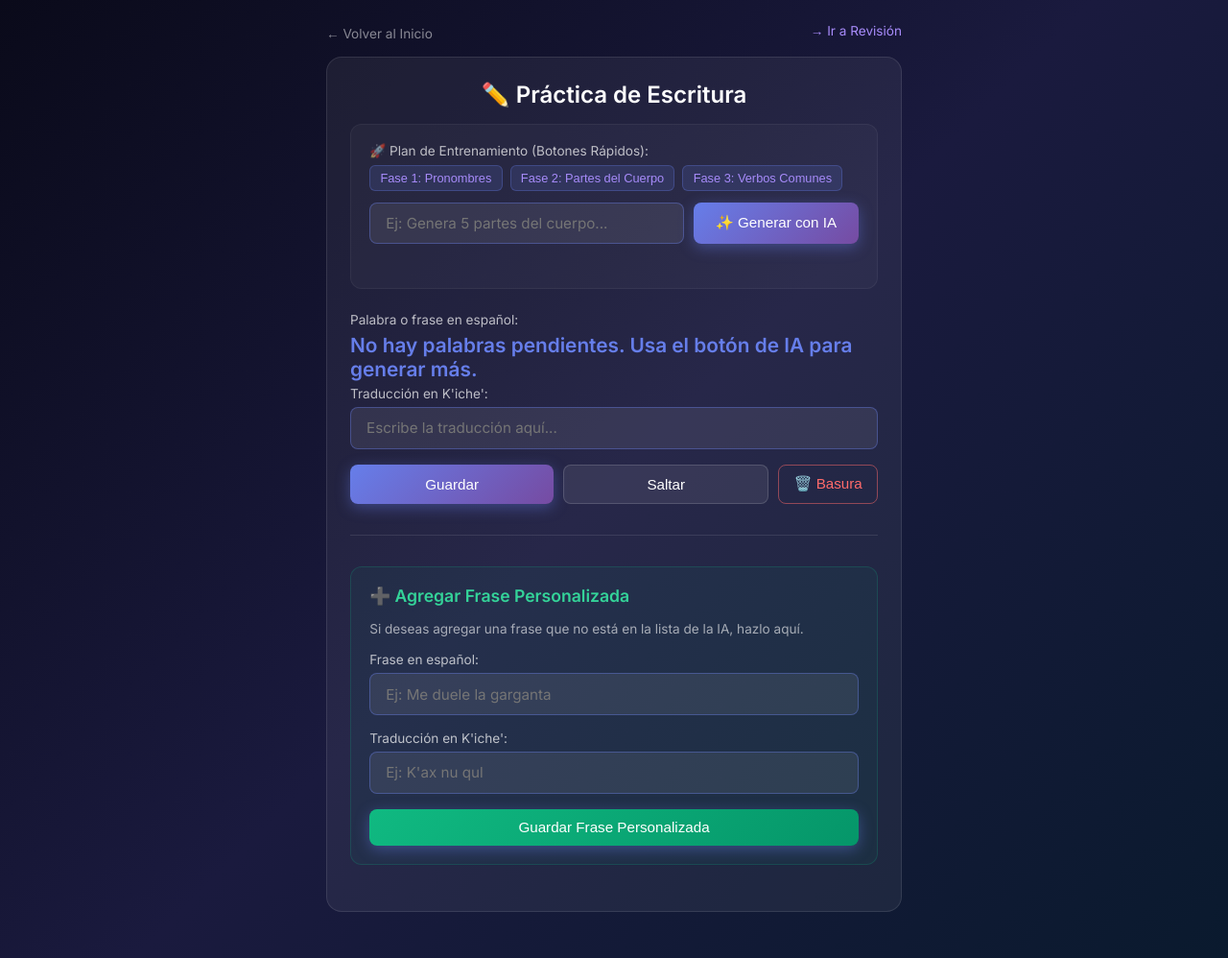
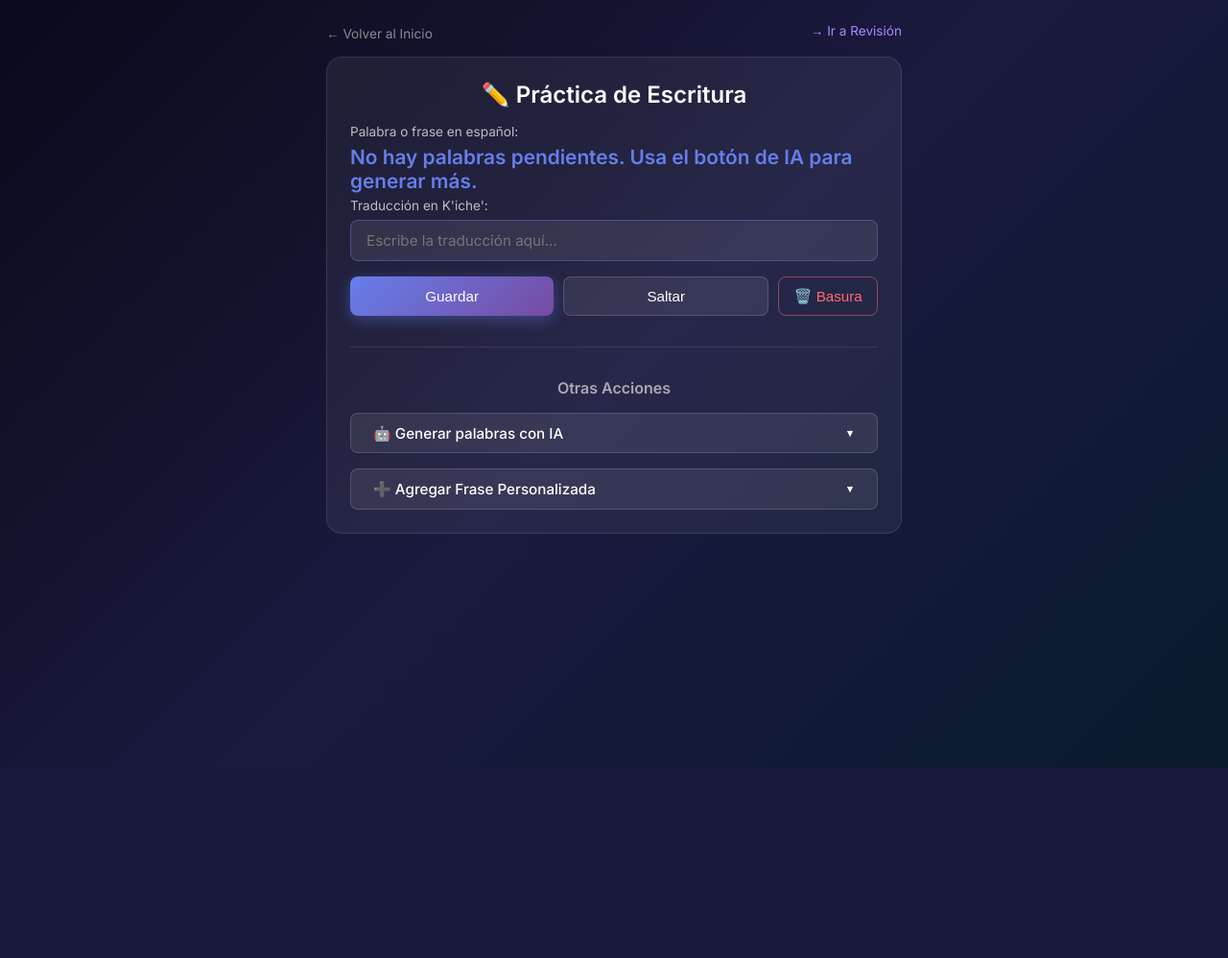
Before and after one commit to XibalBalam/traductor_kiche, a Flask app: page /escritura in a window 1280 px wide. Shown: the whole page at 96% size. After the commit the page ends 800 px from the top, so only its background shows below. Run offline with Flask 3, Linux system fonts and the light colour scheme.

Commit message:
Reorganizar layout de modulo de escritura, ocultando opciones extra en modales desplegables

```diff
--- a/templates/escritura.html
+++ b/templates/escritura.html
@@ -173,7 +173,6 @@
             background: rgba(255, 255, 255, 0.03);
             border-radius: 12px;
             padding: 1.2rem;
-            margin-bottom: 1.5rem;
             border: 1px solid rgba(255, 255, 255, 0.05);
         }
 
@@ -215,6 +214,43 @@
             min-width: 200px;
             margin-bottom: 0;
         }
+
+        details.collapsible-section > summary {
+            list-style: none;
+            cursor: pointer;
+            user-select: none;
+            display: flex;
+            justify-content: space-between;
+            align-items: center;
+        }
+
+        details.collapsible-section > summary::-webkit-details-marker {
+            display: none;
+        }
+
+        details.collapsible-section > summary::after {
+            content: '▼';
+            font-size: 0.7em;
+            transition: transform 0.2s;
+        }
+
+        details.collapsible-section[open] > summary::after {
+            transform: rotate(180deg);
+        }
+
+        details.collapsible-section[open] > summary {
+            background: rgba(255, 255, 255, 0.15);
+            border-bottom-left-radius: 0;
+            border-bottom-right-radius: 0;
+            border-bottom-color: transparent;
+        }
+
+        details.collapsible-section[open] > .section-box {
+            border-top-left-radius: 0;
+            border-top-right-radius: 0;
+            border-top: none;
+            margin-top: 0;
+        }
     </style>
 </head>
 <body>
@@ -226,21 +262,7 @@
     <div class="card">
         <h2>✏️ Práctica de Escritura</h2>
 
-        <div class="section-box">
-            <label>🚀 Plan de Entrenamiento (Botones Rápidos):</label>
-            <div style="display: flex; gap: 8px; margin-bottom: 12px; flex-wrap: wrap;">
-                <button class="btn-small" type="button" onclick="document.getElementById('instruccion-ia').value='Genera 10 pronombres personales y posesivos básicos (yo, tú, mi, tu, etc). En SINGULAR.'; return false;">Fase 1: Pronombres</button>
-                <button class="btn-small" type="button" onclick="document.getElementById('instruccion-ia').value='Genera 20 partes anatómicas del cuerpo humano, estrictamente en SINGULAR y sin determinantes (ej. ojo, mano, nariz).'; return false;">Fase 2: Partes del Cuerpo</button>
-                <button class="btn-small" type="button" onclick="document.getElementById('instruccion-ia').value='Genera 15 verbos médicos o de acción comunes en consulta (ej. doler, respirar, tragar) en infinitivo.'; return false;">Fase 3: Verbos Comunes</button>
-            </div>
-
-            <div class="ia-input-group">
-                <input type="text" id="instruccion-ia" placeholder="Ej: Genera 5 partes del cuerpo...">
-                <button type="button" id="btn-ia" class="btn-primary" onclick="generarIA()" style="flex: 0 0 auto;">✨ Generar con IA</button>
-            </div>
-            <div id="ia-status" style="font-size: 0.85rem; color: rgba(255,255,255,0.5); min-height: 1.2em;"></div>
-        </div>
-
+        <!-- 1. MAIN FIELD AND ACTIONS -->
         <form method="POST">
             <label for="espanol">Palabra o frase en español:</label>
             <div class="word-display">
@@ -261,22 +283,7 @@
             </div>
         </form>
 
-        <hr style="margin: 2rem 0; border: 0; border-top: 1px solid rgba(255,255,255,0.1);">
-
-        <div class="section-box" style="background: rgba(16, 185, 129, 0.05); border-color: rgba(16, 185, 129, 0.2);">
-            <h3 style="color: #34d399; font-size: 1.1rem; margin-top: 0;">➕ Agregar Frase Personalizada</h3>
-            <p style="font-size: 0.85rem; color: rgba(255,255,255,0.6); margin-bottom: 1rem;">Si deseas agregar una frase que no está en la lista de la IA, hazlo aquí.</p>
-            <form method="POST">
-                <label for="custom_espanol">Frase en español:</label>
-                <input type="text" id="custom_espanol" name="espanol" required autocomplete="off" placeholder="Ej: Me duele la garganta">
-
-                <label for="custom_kiche">Traducción en K'iche':</label>
-                <input type="text" id="custom_kiche" name="kiche" required autocomplete="off" placeholder="Ej: K'ax nu qul">
-
-                <button type="submit" class="btn-primary" style="width: 100%; background: linear-gradient(135deg, #10b981, #059669);">Guardar Frase Personalizada</button>
-            </form>
-        </div>
-
+        <!-- 2. ALERTS FOR THE CURRENT WORD -->
         {% if variantes_aprobadas and variantes_aprobadas|length > 0 %}
         <div class="alert-box alert-success">
             <b>✅ Ya aprobaste esta palabra antes. Traducciones guardadas en tu diccionario:</b>
@@ -303,6 +310,46 @@
         {% if success %}
         <div class="success">¡Guardado! Nueva palabra/frase registrada.</div>
         {% endif %}
+
+        <hr style="margin: 2rem 0; border: 0; border-top: 1px solid rgba(255,255,255,0.1);">
+
+        <!-- 3. COLLAPSIBLE ACTIONS (MOVED TO BOTTOM) -->
+        <h3 style="font-size: 1rem; color: rgba(255,255,255,0.6); margin-bottom: 1rem; text-align: center;">Otras Acciones</h3>
+
+        <details class="collapsible-section" style="margin-bottom: 1rem;">
+            <summary class="btn-secondary" style="width: 100%;">🤖 Generar palabras con IA</summary>
+            <div class="section-box">
+                <label>🚀 Plan de Entrenamiento (Botones Rápidos):</label>
+                <div style="display: flex; gap: 8px; margin-bottom: 12px; flex-wrap: wrap;">
+                    <button class="btn-small" type="button" onclick="document.getElementById('instruccion-ia').value='Genera 10 pronombres personales y posesivos básicos (yo, tú, mi, tu, etc). En SINGULAR.'; return false;">Fase 1: Pronombres</button>
+                    <button class="btn-small" type="button" onclick="document.getElementById('instruccion-ia').value='Genera 20 partes anatómicas del cuerpo humano, estrictamente en SINGULAR y sin determinantes (ej. ojo, mano, nariz).'; return false;">Fase 2: Partes del Cuerpo</button>
+                    <button class="btn-small" type="button" onclick="document.getElementById('instruccion-ia').value='Genera 15 verbos médicos o de acción comunes en consulta (ej. doler, respirar, tragar) en infinitivo.'; return false;">Fase 3: Verbos Comunes</button>
+                </div>
+
+                <div class="ia-input-group">
+                    <input type="text" id="instruccion-ia" placeholder="Ej: Genera 5 partes del cuerpo...">
+                    <button type="button" id="btn-ia" class="btn-primary" onclick="generarIA()" style="flex: 0 0 auto;">✨ Generar con IA</button>
+                </div>
+                <div id="ia-status" style="font-size: 0.85rem; color: rgba(255,255,255,0.5); min-height: 1.2em;"></div>
+            </div>
+        </details>
+
+        <details class="collapsible-section">
+            <summary class="btn-secondary" style="width: 100%;">➕ Agregar Frase Personalizada</summary>
+            <div class="section-box" style="background: rgba(16, 185, 129, 0.05); border-color: rgba(16, 185, 129, 0.2);">
+                <p style="font-size: 0.85rem; color: rgba(255,255,255,0.6); margin-bottom: 1rem; margin-top: 0;">Si deseas agregar una frase que no está en la lista de la IA, hazlo aquí.</p>
+                <form method="POST">
+                    <label for="custom_espanol">Frase en español:</label>
+                    <input type="text" id="custom_espanol" name="espanol" required autocomplete="off" placeholder="Ej: Me duele la garganta">
+
+                    <label for="custom_kiche">Traducción en K'iche':</label>
+                    <input type="text" id="custom_kiche" name="kiche" required autocomplete="off" placeholder="Ej: K'ax nu qul">
+
+                    <button type="submit" class="btn-primary" style="width: 100%; background: linear-gradient(135deg, #10b981, #059669);">Guardar Frase Personalizada</button>
+                </form>
+            </div>
+        </details>
+
     </div>
 
     <script>
```
